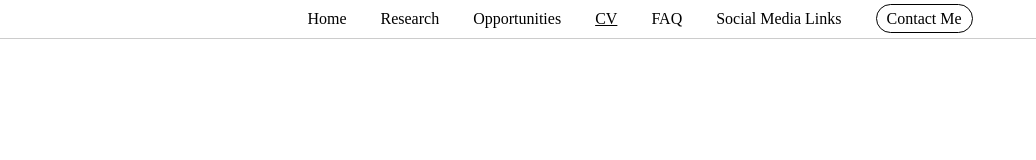
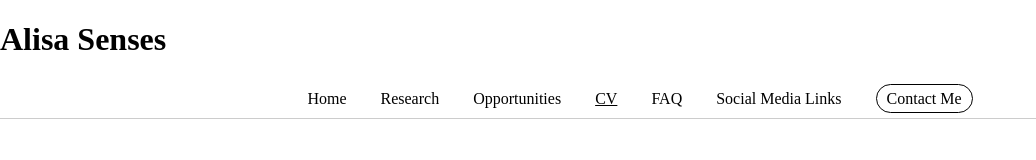
Before and after one commit to alisasenses/alisasenses, a plain HTML site: page index.html in a window 1280 px wide. Shown: the whole page, without its empty margins (0-1036 px from the left). Drawn offline with Linux system fonts and the light colour scheme.

Commit message:
Update index.html

```diff
--- a/index.html
+++ b/index.html
@@ -7,6 +7,9 @@
     <link rel="stylesheet" href="styles.css">
 </head>
 <body>
+    <header>
+        <h1>Alisa Senses</h1>
+    </header>
     <nav>
         <ul>
             <li><a href="index.html">Home</a></li>
```
